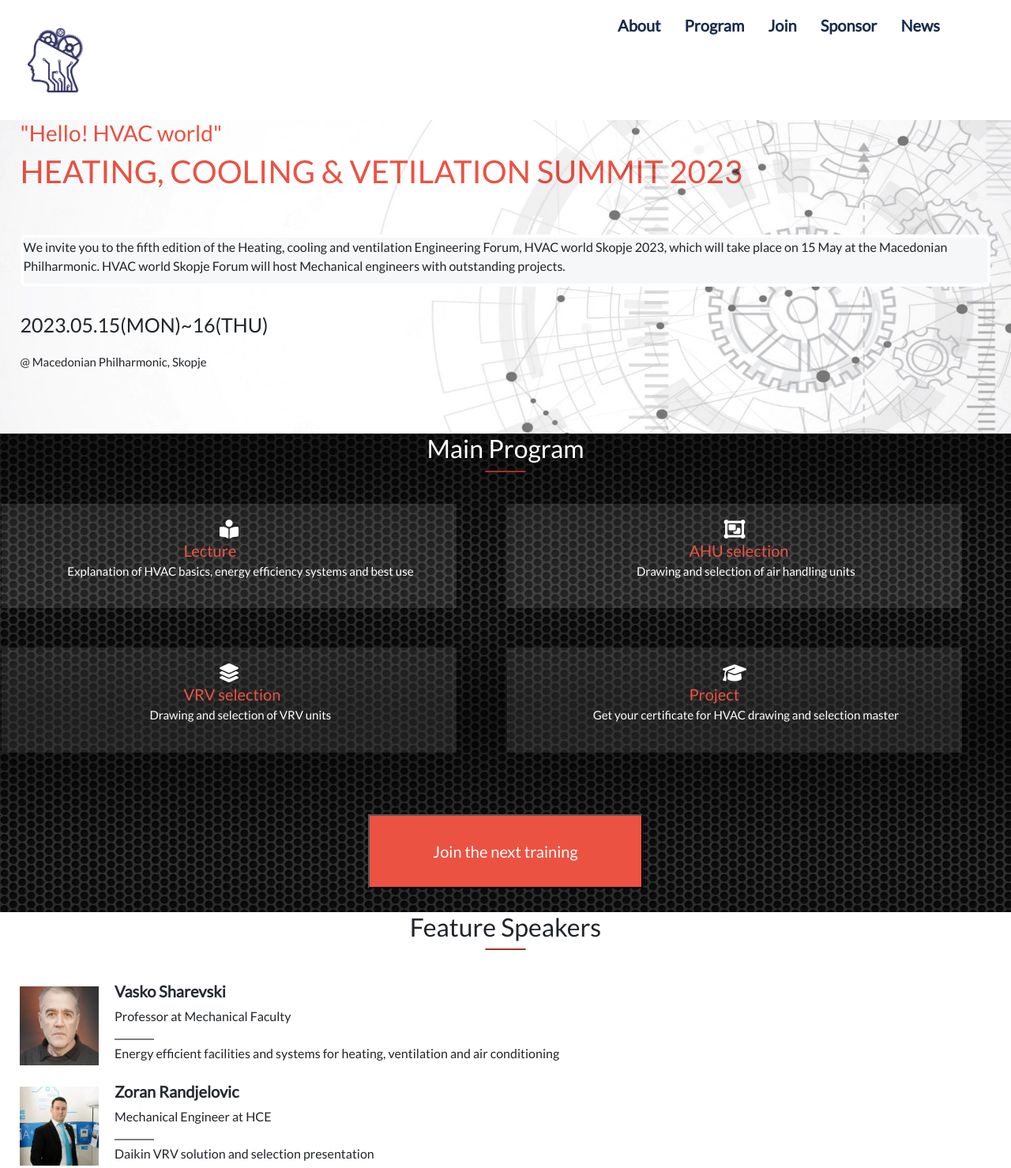
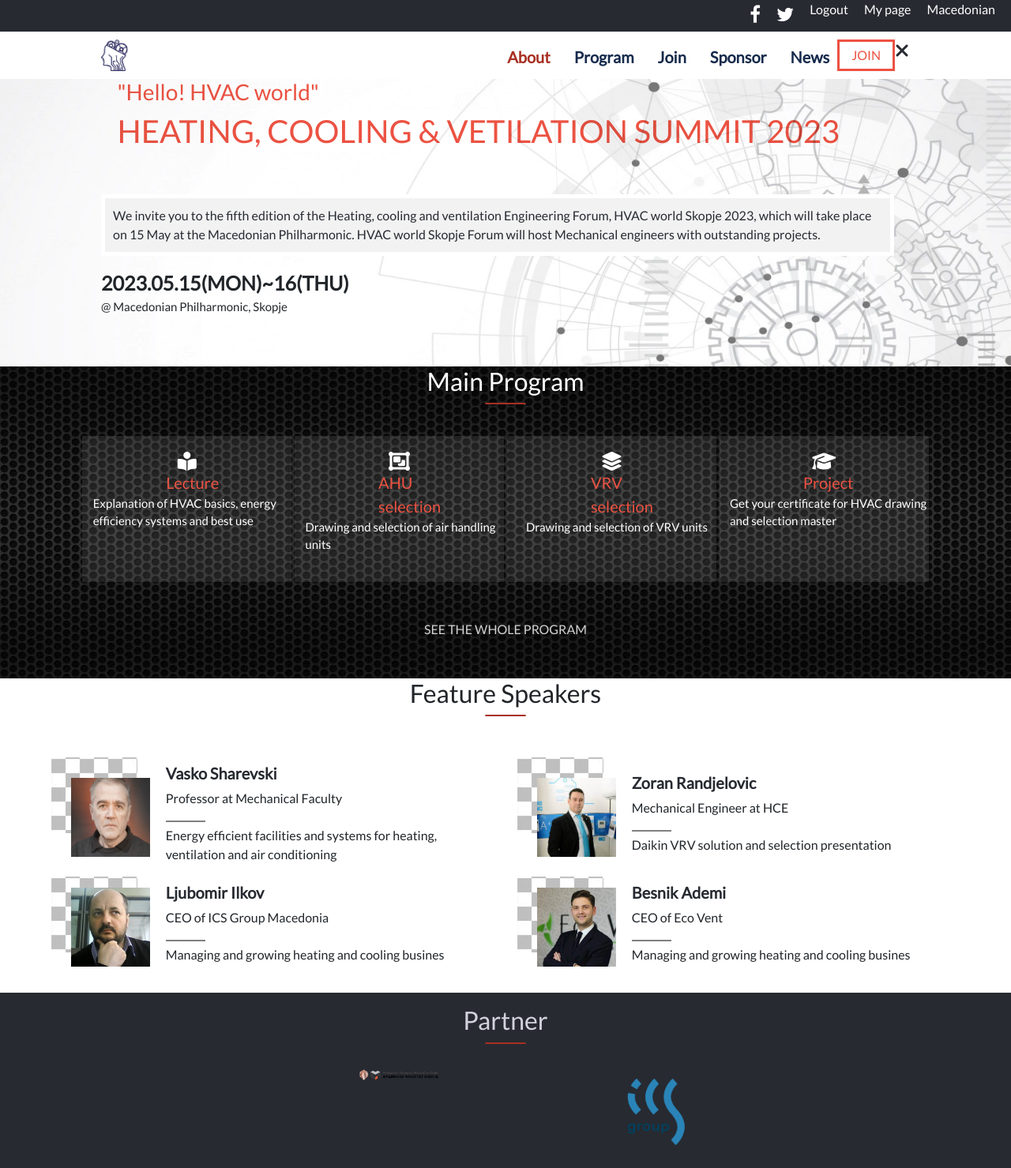
Before and after one commit to MarkoKermi/Capstone-project---Conference-page, a website: page index.html in a window 1280 px wide. Shown: the top 1479 px of the page at 79% size. Drawn offline with nearby package versions, Linux system fonts and the light colour scheme.

Commit message:
changes based on first review

```diff
--- a/index.html
+++ b/index.html
@@ -27,21 +27,32 @@
 <body>
   <main>
     <header>
+      <section class="media-nav">
+        <i style="font-size:24px; color:white" class="fa">&#xf09a;</i>
+        <i style="font-size:24px; color:white" class="fa">&#xf099;</i>
+        <p class="logout">Logout</p>
+        <p class="my-page">My page</p>
+        <p class="Macedonian">Macedonian</p>
+      </section>
       <section class="main_container">
         <div class="toolbar" id="portfolio">
           <img class="header_logo"
           src="Images/HVAC_summit_logo.png" alt="hvac_summit-logo"/>
           <nav class="menu_button">
-            <a href="about.html" class="nav-item">About</a>
+            <a href="about.html" class="nav-item" id="nav-item">About</a>
             <a href="#program" class="nav-item">Program</a>
             <a href="#join" class="nav-item">Join</a>
             <a href="#sponsor" class="nav-item">Sponsor</a>
             <a href="#news" class="nav-item">News</a>
           </nav>
+          <button class="sign-in">JOIN</button>
           <nav><i class="fa-solid fa-bars"></i></nav>
+          <a href="#" class="exit">
+            <i style='font-size:24px' class='fas'>&#xf00d;</i>
+          </a>
         </div>
 
-
+        <div class="main_page">
         <h3 class="main_title">"Hello! HVAC world"</h3>
         <h1 class="main_title">heating, cooling & vetilation summit 2023</h1>
         <p class="main_lecture-info">
@@ -53,6 +64,7 @@
         </p>
         <p class="conference_date">2023.05.15(MON)~16(THU)</p>
         <p class="conference_place">@ Macedonian Philharmonic, Skopje</p>
+      </div>
       </section>
     </header>
 
@@ -60,7 +72,7 @@
 
   <section class="program_wraper">
     <h2 class="program_wraper_title">Main Program</h2>
-    <div class="red_line"></div>
+    <div class="red_line" id="red_line"></div>
     <div class="wrap-cards">
       <div class="background_img">
         <i style="font-size: 24px; color: white" class="fas">&#xf5da;</i>
@@ -91,6 +103,7 @@
       </div>
     </div>
     <button class="join" id="join">Join the next training</button>
+    <div class="see-program"><a target="_blank" alt="see the whole program link" class="see">SEE THE WHOLE PROGRAM</a></div>
   </section>
 
   <!-- Future Speakers -->
@@ -115,14 +128,19 @@
           src="Images/logo_small_ES.png" alt="es main page" /></a>
       <a target="_blank" href="http://www.pakson.mk/" alt="pakson main page"><img class="icon-logo"
           src="Images/pakson-za-banner.png" alt="pakson main page" /></a>
+    </div>
+
+    <div class="hvac_logo">
+      <img id="hvac_logo" src="Images/HVAC_summit_logo.png" alt="hvac summit logo">
+      <div class="title-footer">
+        <h6>HVAC Summit 2023, North Macedonia</h6>
+        <h6>Marko Kermichiev</h6>
+      </div>
+    </div>
   </section>
 
   <!-- futer area -->
-  <section class="hvac_logo">
-    <img id="hvac_logo" src="Images/HVAC_summit_logo.png" alt="hvac summit logo">
-  </section>
-  <h6>HVAC Summit 2023, North Macedonia</h6>
-  <h6>Marko Kermichiev</h6>
+
   </section>
   </main>
   <script src="script.js"></script>
--- a/script.js
+++ b/script.js
@@ -2,6 +2,7 @@
 const bar = document.querySelector(".fa-bars");
 const logo = document.querySelector(".logo");
 const menu_button = document.querySelector(".menu_button");
+const exit = document.querySelector(".fa-xmark");
 
 bar.addEventListener("click", () => {
   bar.classList.toggle("fa-xmark");
@@ -27,7 +28,7 @@ const workCard = (resumeData) => {
   let content = "";
   resumeData.forEach((workData) => {
     content += `
-  <div class="speaker">
+  <div class="speaker" id="bg_img">
   <div class="speaker_box">
     <img class="speaker_appearance image" src="${workData.image}" alt="speaker image ">
   </div>
@@ -68,6 +69,13 @@ window.addEventListener("load", () => {
       job: "CEO of ICS Group Macedonia",
       subject: "Managing and growing heating and cooling busines",
     },
+    {
+      id: "4",
+      image: "Images/besni_ademi-eco.jpeg",
+      name: "Besnik Ademi",
+      job: "CEO of Eco Vent",
+      subject: "Managing and growing heating and cooling busines",
+    },
   ];
   // function to load portfolio sections dynamically when page loads
   function loadResume(callBack = () => null) {
--- a/style.css
+++ b/style.css
@@ -14,11 +14,24 @@
   --red: #a83023;
   --cards_color: #d3d3d31e;
   --yellow: #ffff00;
-  --partners_gray: #555353;
+  --partners_gray: #272a31;
 }
 
 .menu_button.show {
   display: block;
+}
+
+.media-nav {
+  display: none;
+}
+
+.see {
+  display: none;
+}
+
+.featured-speakers {
+  display: grid;
+  justify-items: center;
 }
 
 .main_container {
@@ -28,7 +41,6 @@
   background-image: url(Images/viber_image_2022-12-28_12-03-05-282.jpg);
   background-size: 100vw 100vh;
   background-repeat: no-repeat;
-  padding: 3%;
 }
 
 .partners_section {
@@ -36,6 +48,20 @@
   background-color: var(--partners_gray);
   display: grid;
   justify-items: center;
+}
+
+.partners {
+  display: grid;
+  grid-template-columns: 1fr 2fr;
+  grid-template-rows: 2fr 1fr;
+  justify-content: center;
+  column-gap: 30%;
+}
+
+.partners_section_title {
+  color: var(--gray);
+  text-align: center;
+  padding-top: 1rem;
 }
 
 .icon-logo {
@@ -79,6 +105,38 @@
   margin-bottom: 10px;
 }
 
+.speaker_appearance {
+  width: 100px;
+  height: 100px;
+  margin-left: 15px;
+}
+
+#bg_img {
+  width: 95%;
+  display: flex;
+  align-items: center;
+  gap: 20px;
+  background-image: url(Images/background_speakers_logo.png);
+  background-repeat: no-repeat;
+  padding-left: 10px;
+}
+
+.speaker_info {
+  width: 70%;
+}
+
+.overlay {
+  margin-top: 0;
+  background: #ec524255;
+  width: 100%;
+  height: 100%;
+  padding-top: 0;
+  display: flex;
+  justify-content: center;
+  align-items: center;
+  flex-direction: column;
+}
+
 .middle-page {
   display: flex;
   flex-direction: column;
@@ -109,37 +167,34 @@ h6 {
 }
 
 .menu_button,
-.header_logo {
+.header_logo,
+.sign-in {
   display: none;
 }
 
 .header_logo {
-  width: 80px;
+  width: auto;
   height: auto;
-  padding: 2%;
 }
 
 .main_lecture-info {
-  border: 4px solid var(--white);
-  background-color: var(--medium-gray);
-  border-radius: 7px;
-  margin-left: 2%;
-  margin-right: 2%;
-  padding-bottom: 10px;
-  margin-bottom: 30px;
+  border: 5px solid white;
+  margin-right: 20px;
+  background-color: #f2f2f2;
+  color: #272a31;
+  padding: 10px;
 }
 
 .conference_date {
-  margin-left: 2%;
-  margin-right: 2%;
+  font-weight: 900;
   font-size: 25px;
+  margin-bottom: 0;
 }
 
 .conference_place {
-  margin-left: 2%;
-  margin-right: 2%;
+  font-size: 15px;
   padding-bottom: 4rem;
-  font-size: 15px;
+  margin-bottom: 0;
 }
 
 .join {
@@ -167,11 +222,11 @@ h6 {
 }
 
 .text {
-  display: flex;
+  color: #272a31;
+  background-color: white;
+  border: 2px solid #d3d3d3;
+  margin: 20px;
   text-align: center;
-  border: 4px solid var(--white);
-  background-color: var(--medium-gray);
-  border-radius: 7px;
 }
 
 .main_container-about > p {
@@ -294,9 +349,19 @@ i {
 
 .hvac_logo {
   display: flex;
-  flex-direction: column;
-  justify-items: flex-start;
-  align-items: center;
+  align-content: center;
+  justify-content: flex-start;
+  gap: 30px;
+  padding-top: 10px;
+  width: 100%;
+  height: auto;
+  background-color: white;
+}
+
+.title-footer {
+  font-size: 10px;
+  padding-top: 10px;
+  color: var(--black);
 }
 
 .speaker {
@@ -338,6 +403,20 @@ i {
     padding: 0;
   }
 
+  .media-nav {
+    display: flex;
+    justify-content: flex-end;
+    align-content: center;
+    padding: 0 20px;
+    gap: 20px;
+    color: white;
+    background-color: #272a31;
+  }
+
+  .media-nav i {
+    padding-top: 6px;
+  }
+
   .background_img {
     margin: 2px;
     display: flex;
@@ -351,10 +430,51 @@ i {
     margin-bottom: 3rem;
   }
 
-  .wrap-cards {
+  #nav-item {
+    color: var(--red);
+  }
+
+  .sign-in {
+    display: contents;
+  }
+
+  .sign-in {
+    display: inline-block;
+    border: 3px solid #ec5242;
+    color: #ec5242;
+    background-color: white;
+    padding: 2px 15px;
+    margin-left: 10px;
+  }
+
+  .see {
+    display: contents;
+    color: #d3d3d3;
+  }
+
+  .see-program {
+    padding-bottom: 50px;
+    display: flex;
+    justify-content: center;
+  }
+
+  #resume {
     display: grid;
     grid-template-columns: 1fr 1fr;
-    width: 100%;
+    justify-items: center;
+    margin: 20px 50px;
+  }
+
+  .wrap-cards {
+    display: flex;
+    justify-items: center;
+    margin: 0 8%;
+  }
+
+  .partners {
+    justify-content: center;
+    column-gap: 30%;
+    margin-bottom: 30px;
   }
 
   .desktop_summit_version {
@@ -404,18 +524,20 @@ i {
     background-color: white;
     mix-blend-mode: normal;
     backdrop-filter: blur(0px);
-    width: auto;
-    height: auto;
+    width: 100%;
+    height: 60px;
     position: relative;
     z-index: 0;
     opacity: 1;
     list-style: none;
     padding: 10px;
+    padding-left: 10%;
+    padding-right: 5%;
   }
 
-  #portfolio .header_logo {
+  /* #portfolio .header_logo {
     width: 120px;
-  }
+  } */
 
   #portfolio .menu_button {
     background-color: transparent;
@@ -446,8 +568,13 @@ i {
     margin-top: 5%;
   }
 
-  /* #join {
-    display: block;
-    align-items: center;
-  } */
+  .join {
+    display: none;
+    /* align-items: center; */
+  }
+
+  .main_page {
+    padding-left: 10%;
+    padding-right: 10%;
+  }
 }
```
Also changed, not shown: about.html (+9 -4 lines), Images/background_speakers_logo.png (added), Images/besni_ademi-eco.jpeg (added).
